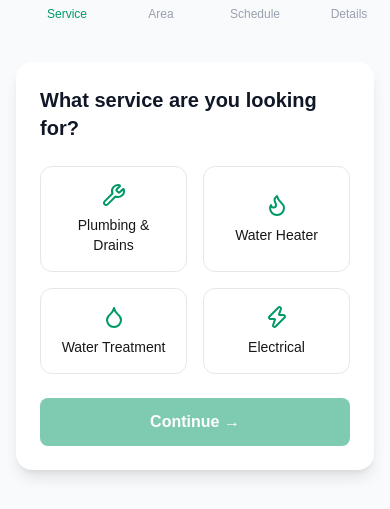
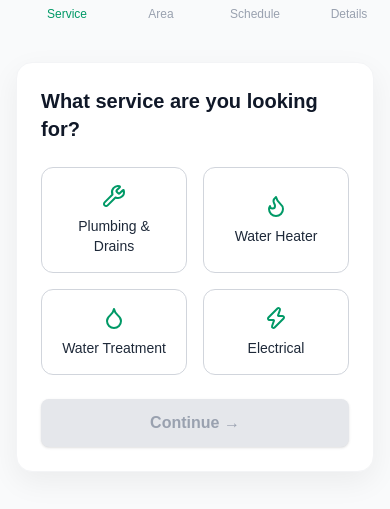
Before and after one commit to devAk-404/business-service-ui, a Next.js app: page /book in a window 390 px wide. Shown: the part 636-1145 px from the top of the page. Built offline with nearby package versions, Linux system fonts and the light colour scheme.

Commit message:
mobile fixes

```diff
--- a/components/Booking/StepSchedule.tsx
+++ b/components/Booking/StepSchedule.tsx
@@ -1,7 +1,15 @@
 "use client";
 
+import { Calendar } from "lucide-react";
+
 export default function StepSchedule({ data, setData, next, back }: any) {
-  const slots = ["08:00", "10:00", "12:00", "02:00", "04:00"];
+  const slots = [
+  { label: "8:00 AM - 10:00 AM", value: "08:00-10:00" },
+  { label: "10:00 AM - 12:00 PM", value: "10:00-12:00" },
+  { label: "12:00 PM - 2:00 PM", value: "12:00-14:00" },
+  { label: "2:00 PM - 4:00 PM", value: "14:00-16:00" },
+  { label: "4:00 PM - 6:00 PM", value: "16:00-18:00" },
+];
 
   return (
     <div className="bg-white p-6 md:p-8 rounded-2xl
@@ -14,33 +22,42 @@ export default function StepSchedule({ data, setData, next, back }: any) {
       </h2>
 
       {/* DATE INPUT */}
+     <div className="relative">
   <input
-        type="date"
+    type="text"
+    placeholder="Select date (MM/DD/YYYY)"
     value={data.date}
+    onFocus={(e) => (e.target.type = "date")}
+    onBlur={(e) => {
+      if (!e.target.value) e.target.type = "text";
+    }}
     onChange={(e) => setData({ ...data, date: e.target.value })}
     className="w-full px-4 py-3 rounded-lg
-                   bg-white text-gray-900
+               bg-white text-gray-900 placeholder-gray-500
                border border-gray-300
                focus:outline-none focus:ring-2 focus:ring-emerald-500
-                   focus:border-emerald-500 transition"
+               focus:border-emerald-500 transition pr-10"
   />
 
+
+</div>
+
       {/* TIME SLOTS */}
-      <div className="grid grid-cols-3 gap-3">
-        {slots.map((t) => {
-          const active = data.time === t;
+      <div className="grid grid-cols-1 sm:grid-cols-2 md:grid-cols-3 gap-3">
+  {slots.map((slot) => {
+    const active = data.time === slot.value;
 
     return (
       <button
-              key={t}
-              onClick={() => setData({ ...data, time: t })}
-              className={`py-2.5 rounded-lg text-sm font-medium border transition
+        key={slot.value}
+        onClick={() => setData({ ...data, time: slot.value })}
+        className={`py-3 px-3 rounded-lg text-sm font-medium border transition text-center
           ${active
             ? "bg-emerald-600 text-white border-emerald-600 shadow-sm"
-                  : "bg-white text-gray-700 border-gray-300 hover:border-emerald-400 hover:bg-emerald-50"
+            : "bg-white text-gray-800 border-gray-300 hover:border-emerald-500 hover:bg-emerald-50"
           }`}
       >
-              {t}
+        {slot.label}
       </button>
     );
   })}
--- a/components/Booking/StepService.tsx
+++ b/components/Booking/StepService.tsx
@@ -23,7 +23,9 @@ export default function StepService({ data, setData, next }: any) {
   const [type, setType] = useState<ServiceType | "">("");
 
   return (
-    <div className="bg-white p-6 md:p-8 rounded-2xl shadow-lg space-y-6">
+    <div className="bg-white p-6 md:p-8 rounded-2xl
+                    shadow-[0_10px_30px_rgba(0,0,0,0.06)]
+                    border border-gray-100 space-y-6">
 
       {/* TITLE */}
       <h2 className="text-xl md:text-2xl font-semibold text-gray-900">
@@ -40,13 +42,17 @@ export default function StepService({ data, setData, next }: any) {
             <button
               key={i}
               onClick={() => setData({ ...data, service: s.title })}
-              className={`p-4 rounded-xl border transition text-center
+              className={`p-4 rounded-xl border text-center transition
                 ${active
-                  ? "border-emerald-600 bg-emerald-50"
-                  : "border-gray-200 hover:border-emerald-400"
+                  ? "bg-emerald-600 text-white border-emerald-600 shadow-sm"
+                  : "bg-white text-gray-800 border-gray-300 hover:border-emerald-500 hover:bg-emerald-50 hover:shadow-sm"
                 }`}
             >
-              <Icon className="mx-auto mb-2 text-emerald-600" />
+              <Icon
+                className={`mx-auto mb-2 ${
+                  active ? "text-white" : "text-emerald-600"
+                }`}
+              />
               <p className="text-sm font-medium">{s.title}</p>
             </button>
           );
@@ -65,10 +71,10 @@ export default function StepService({ data, setData, next }: any) {
               <button
                 key={t}
                 onClick={() => setType(t)}
-                className={`px-4 py-2 rounded-lg border text-sm
+                className={`px-4 py-2 rounded-lg border text-sm font-medium transition
                   ${type === t
                     ? "bg-emerald-600 text-white border-emerald-600"
-                    : "border-gray-200 hover:border-emerald-400"
+                    : "bg-white text-gray-700 border-gray-300 hover:border-emerald-500 hover:bg-emerald-50"
                   }`}
               >
                 {t}
@@ -86,19 +92,23 @@ export default function StepService({ data, setData, next }: any) {
           </h3>
 
           <div className="flex flex-wrap gap-2">
-            {subServices[type].map((sub) => (
+            {subServices[type].map((sub) => {
+              const active = data.subService === sub;
+
+              return (
                 <button
                   key={sub}
                   onClick={() => setData({ ...data, subService: sub })}
-                className={`px-3 py-2 rounded-lg border text-sm
-                  ${data.subService === sub
-                    ? "bg-emerald-600 text-white"
-                    : "border-gray-200 hover:border-emerald-400"
+                  className={`px-3 py-2 rounded-lg border text-sm transition
+                    ${active
+                      ? "bg-emerald-600 text-white border-emerald-600"
+                      : "bg-white text-gray-700 border-gray-300 hover:border-emerald-500 hover:bg-emerald-50"
                     }`}
                 >
                   {sub}
                 </button>
-            ))}
+              );
+            })}
           </div>
         </>
       )}
@@ -107,7 +117,10 @@ export default function StepService({ data, setData, next }: any) {
       <button
         disabled={!data.service || !data.subService}
         onClick={next}
-        className="w-full bg-emerald-600 text-white py-3 rounded-lg font-semibold hover:bg-emerald-700 transition disabled:opacity-50"
+        className="w-full py-3 rounded-lg font-semibold text-white
+                   bg-emerald-600 hover:bg-emerald-700
+                   shadow-sm hover:shadow-md transition
+                   disabled:bg-gray-200 disabled:text-gray-400 disabled:cursor-not-allowed"
       >
         Continue →
       </button>
```
Lines whose indentation alone changed are shown as unchanged.
